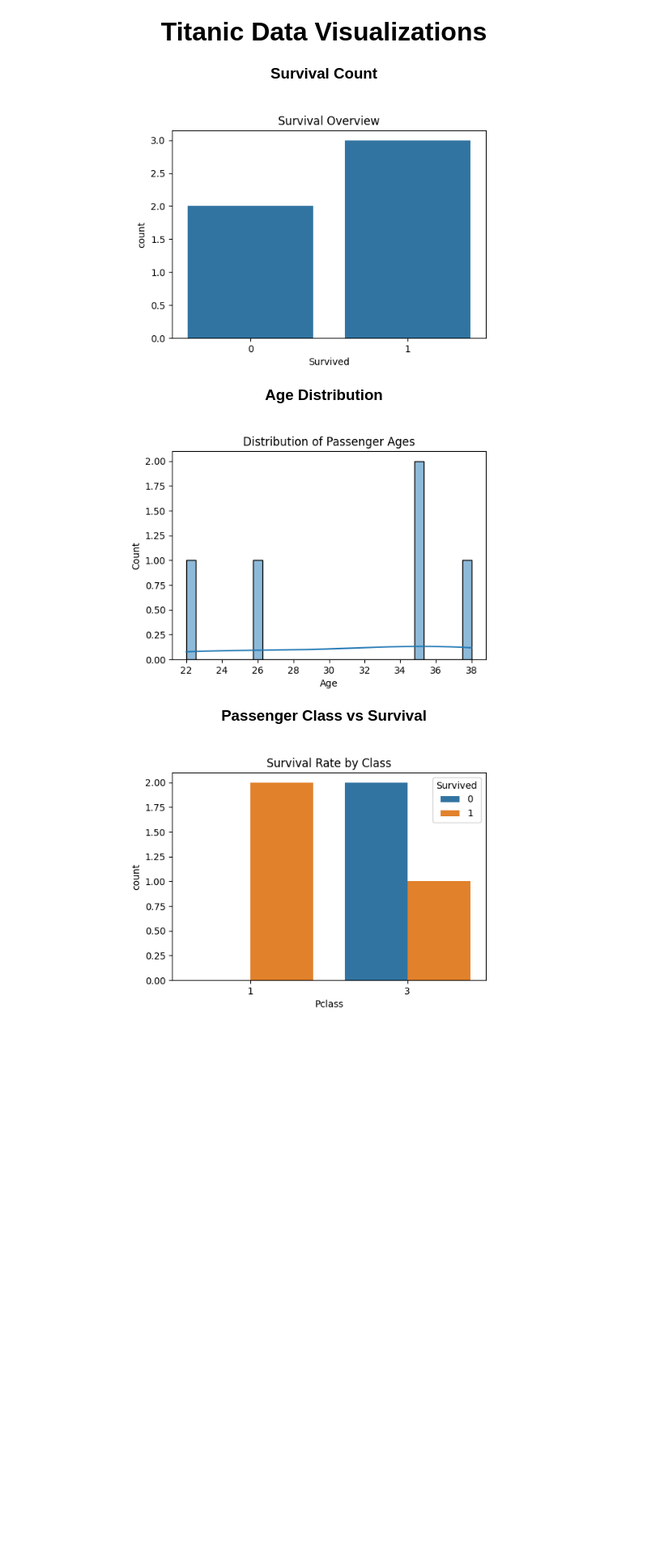
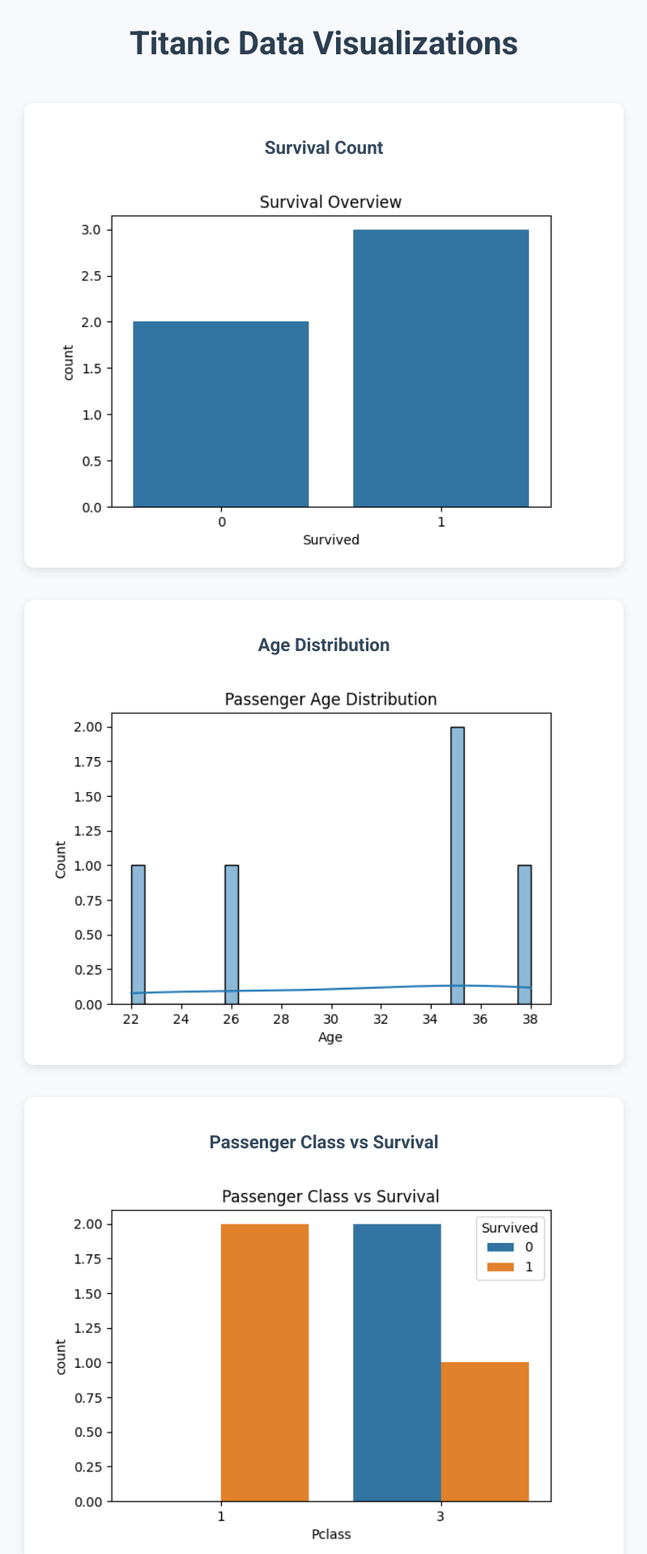
Before and after one commit to AditiMishra22/Celebal_Task_3, a Flask app: template templates/index.html in a window 1280 px wide. Shown: the top 1919 px of the page at 81% size, without its empty margins (240-1039 px from the left). Before the commit the page ends 1244 px from the top, so only its background shows below. Run offline with Flask 3, Linux system fonts and the light colour scheme; the template is opened without the code that fills it, so the values that code supplies are empty.

Commit message:
Upload Project

```diff
--- a/app.py
+++ b/app.py
@@ -8,31 +8,76 @@ app = Flask(__name__)
 
 @app.route('/')
 def home():
-    # Load the Titanic dataset
+    # Load dataset
     data = pd.read_csv('static/titanic.csv')
 
-    # Create directory for storing plots if not already existing
-    output_dir = "static/visualizations"
-    if not os.path.exists(output_dir):
-        os.makedirs(output_dir)
+    # Ensure visualization directory exists
+    vis_dir = "static/visualizations"
+    if not os.path.exists(vis_dir):
+        os.makedirs(vis_dir)
 
-    # Plot 1: Survival count
+    # Plot 1: Survival Count
     plt.figure(figsize=(6, 4))
     sns.countplot(x='Survived', data=data)
     plt.title("Survival Overview")
-    plt.savefig(os.path.join(output_dir, 'survival_count.png'))
+    plt.savefig(f"{vis_dir}/survival_count.png")
     plt.clf()
 
-    # Plot 2: Age distribution
+    # Plot 2: Age Distribution
     sns.histplot(data['Age'], bins=30, kde=True)
-    plt.title("Distribution of Passenger Ages")
-    plt.savefig(os.path.join(output_dir, 'age_distribution.png'))
+    plt.title("Passenger Age Distribution")
+    plt.savefig(f"{vis_dir}/age_distribution.png")
     plt.clf()
 
-    # Plot 3: Passenger class vs survival
+    # Plot 3: Class vs Survival
     sns.countplot(x='Pclass', hue='Survived', data=data)
-    plt.title("Survival Rate by Class")
-    plt.savefig(os.path.join(output_dir, 'class_vs_survival.png'))
+    plt.title("Passenger Class vs Survival")
+    plt.savefig(f"{vis_dir}/class_vs_survival.png")
+    plt.clf()
+
+    # Plot 4: Gender Count
+    sns.countplot(x='Sex', data=data)
+    plt.title("Gender Distribution")
+    plt.savefig(f"{vis_dir}/gender_distribution.png")
+    plt.clf()
+
+    # Plot 5: Gender vs Survival
+    sns.countplot(x='Sex', hue='Survived', data=data)
+    plt.title("Gender vs Survival")
+    plt.savefig(f"{vis_dir}/gender_vs_survival.png")
+    plt.clf()
+
+    # Plot 6: Fare Distribution
+    sns.histplot(data['Fare'], bins=40, kde=True)
+    plt.title("Fare Distribution")
+    plt.savefig(f"{vis_dir}/fare_distribution.png")
+    plt.clf()
+
+    # Plot 7: Embarked Port Count
+    sns.countplot(x='Embarked', data=data)
+    plt.title("Embarkation Port Distribution")
+    plt.savefig(f"{vis_dir}/embarked_distribution.png")
+    plt.clf()
+
+    # Plot 8: Embarked vs Survival
+    sns.countplot(x='Embarked', hue='Survived', data=data)
+    plt.title("Survival by Embarkation Port")
+    plt.savefig(f"{vis_dir}/embarked_vs_survival.png")
+    plt.clf()
+
+    # Plot 9: Age vs Fare (scatter)
+    plt.figure(figsize=(6, 4))
+    sns.scatterplot(x='Age', y='Fare', hue='Survived', data=data)
+    plt.title("Age vs Fare (Colored by Survival)")
+    plt.savefig(f"{vis_dir}/age_vs_fare.png")
+    plt.clf()
+
+    # Plot 10: Heatmap of Correlation
+    plt.figure(figsize=(6, 4))
+    corr = data[['Survived', 'Pclass', 'Age', 'SibSp', 'Parch', 'Fare']].corr()
+    sns.heatmap(corr, annot=True, cmap='coolwarm', fmt=".2f")
+    plt.title("Correlation Heatmap")
+    plt.savefig(f"{vis_dir}/correlation_heatmap.png")
     plt.clf()
 
     return render_template('index.html')
--- a/requirements.txt
+++ b/requirements.txt
@@ -2,3 +2,4 @@ flask
 pandas
 matplotlib
 seaborn
+gunicorn
--- a/templates/index.html
+++ b/templates/index.html
@@ -1,15 +1,123 @@
 <!DOCTYPE html>
-<html>
+<html lang="en">
 <head>
+    <meta charset="UTF-8">
     <title>Titanic EDA Visualization</title>
+    <link href="https://fonts.googleapis.com/css2?family=Roboto:wght@400;700&display=swap" rel="stylesheet">
+    <style>
+        body {
+            font-family: 'Roboto', sans-serif;
+            background-color: #f7f9fc;
+            margin: 0;
+            padding: 0;
+            text-align: center;
+        }
+
+        h1 {
+            color: #2c3e50;
+            margin-top: 30px;
+            font-size: 2.5em;
+        }
+
+        .container {
+            display: flex;
+            flex-direction: column;
+            align-items: center;
+            margin: 30px;
+        }
+
+        .card {
+            background-color: white;
+            border-radius: 12px;
+            box-shadow: 0 4px 12px rgba(0,0,0,0.1);
+            margin: 20px 0;
+            padding: 20px;
+            max-width: 700px;
+            width: 90%;
+            transition: transform 0.3s ease;
+        }
+
+        .card:hover {
+            transform: scale(1.01);
+        }
+
+        .card h3 {
+            color: #34495e;
+            font-size: 1.4em;
+            margin-bottom: 15px;
+        }
+
+        .card img {
+            width: 100%;
+            border-radius: 8px;
+        }
+
+        @media (max-width: 600px) {
+            .card img {
+                width: 100%;
+            }
+
+            h1 {
+                font-size: 2em;
+            }
+        }
+    </style>
 </head>
-<body style="text-align:center; font-family:sans-serif;">
+<body>
+
     <h1>Titanic Data Visualizations</h1>
-    <h3>Survival Count</h3>
-    <img src="/static/visualizations/survival_count.png" width="500">
-    <h3>Age Distribution</h3>
-    <img src="/static/visualizations/age_distribution.png" width="500">
-    <h3>Passenger Class vs Survival</h3>
-    <img src="/static/visualizations/class_vs_survival.png" width="500">
+
+    <div class="container">
+        <div class="card">
+            <h3>Survival Count</h3>
+            <img src="/static/visualizations/survival_count.png" alt="Survival Count">
+        </div>
+
+        <div class="card">
+            <h3>Age Distribution</h3>
+            <img src="/static/visualizations/age_distribution.png" alt="Age Distribution">
+        </div>
+
+        <div class="card">
+            <h3>Passenger Class vs Survival</h3>
+            <img src="/static/visualizations/class_vs_survival.png" alt="Class vs Survival">
+        </div>
+
+        <div class="card">
+            <h3>Gender Distribution</h3>
+            <img src="/static/visualizations/gender_distribution.png" alt="Gender Distribution">
+        </div>
+
+        <div class="card">
+            <h3>Gender vs Survival</h3>
+            <img src="/static/visualizations/gender_vs_survival.png" alt="Gender vs Survival">
+        </div>
+
+        <div class="card">
+            <h3>Fare Distribution</h3>
+            <img src="/static/visualizations/fare_distribution.png" alt="Fare Distribution">
+        </div>
+
+        <div class="card">
+            <h3>Embarkation Port Distribution</h3>
+            <img src="/static/visualizations/embarked_distribution.png" alt="Embarked Port Distribution">
+        </div>
+
+        <div class="card">
+            <h3>Survival by Embarkation Port</h3>
+            <img src="/static/visualizations/embarked_vs_survival.png" alt="Embarked vs Survival">
+        </div>
+
+        <div class="card">
+            <h3>Age vs Fare (Colored by Survival)</h3>
+            <img src="/static/visualizations/age_vs_fare.png" alt="Age vs Fare">
+        </div>
+
+        <div class="card">
+            <h3>Correlation Heatmap</h3>
+            <img src="/static/visualizations/correlation_heatmap.png" alt="Correlation Heatmap">
+        </div>
+    </div>
+
 </body>
 </html>
```
Also changed, not shown: README.md, static/visualizations/age_distribution.png, static/visualizations/age_vs_fare.png (added), static/visualizations/class_vs_survival.png, static/visualizations/correlation_heatmap.png (added), static/visualizations/embarked_distribution.png (added), static/visualizations/embarked_vs_survival.png (added), static/visualizations/fare_distribution.png (added), static/visualizations/gender_distribution.png (added), static/visualizations/gender_vs_survival.png (added).
